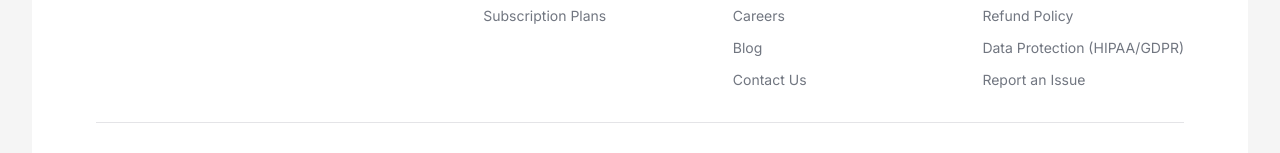
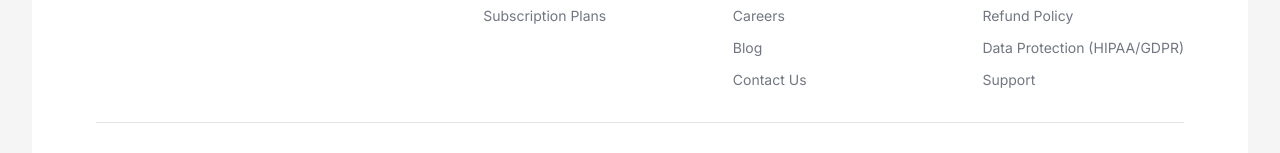
Before and after one commit to DigitechMiner/medfaster-website, a Next.js app: page / in a window 1280 px wide. Shown: the part 6858-7011 px from the top of the page. Built offline with nearby package versions, Linux system fonts and the light colour scheme.

Commit message:
Support page

```diff
--- a/app/report_an_issue/page.tsx
+++ b/app/support/page.tsx
@@ -18,7 +18,7 @@ export default function ReportAnIssuePage() {
           <div className="space-y-4">
             {/* Title */}
             <Heading as="h1" size="lg" weight="normal" className="text-[#252B37]">
-              Report an Issue
+              Support
             </Heading>
 
             {/* Breadcrumb */}
@@ -31,7 +31,7 @@ export default function ReportAnIssuePage() {
               </Link>
               <ChevronRight className="w-4 h-4 text-[#717680]" />
               <Paragraph size="lg" className="text-[#717680]">
-                Report an Issue
+                Support
               </Paragraph>
             </div>
           </div>
--- a/components/global/footer.tsx
+++ b/components/global/footer.tsx
@@ -43,7 +43,7 @@ export const landingFooterColumns: FooterColumn[] = [
       { label: 'Terms & Conditions', href: '/terms_and_conditions' },
       { label: 'Refund Policy', href: '#refund' },
       { label: 'Data Protection (HIPAA/GDPR)', href: '#data-protection' },
-      { label: 'Report an Issue', href: '/report_an_issue' },
+      { label: 'Support', href: '/support' },
     ],
   },
 ];
--- a/utils/constant/landingPage.ts
+++ b/utils/constant/landingPage.ts
@@ -119,7 +119,7 @@ export const landingFooterColumns: FooterColumn[] = [
       { label: 'Terms & Conditions', href: '/terms_and_conditions' },
       { label: 'Refund Policy', href: '#refund' },
       { label: 'Data Protection (HIPAA/GDPR)', href: '#data-protection' },
-      { label: 'Report an Issue', href: '/report_an_issue' },
+      { label: 'Support', href: '/support' },
     ],
   },
 ];
```
Also changed, not shown: app/support/components/form.tsx (renamed from app/report_an_issue/components/form.tsx).
